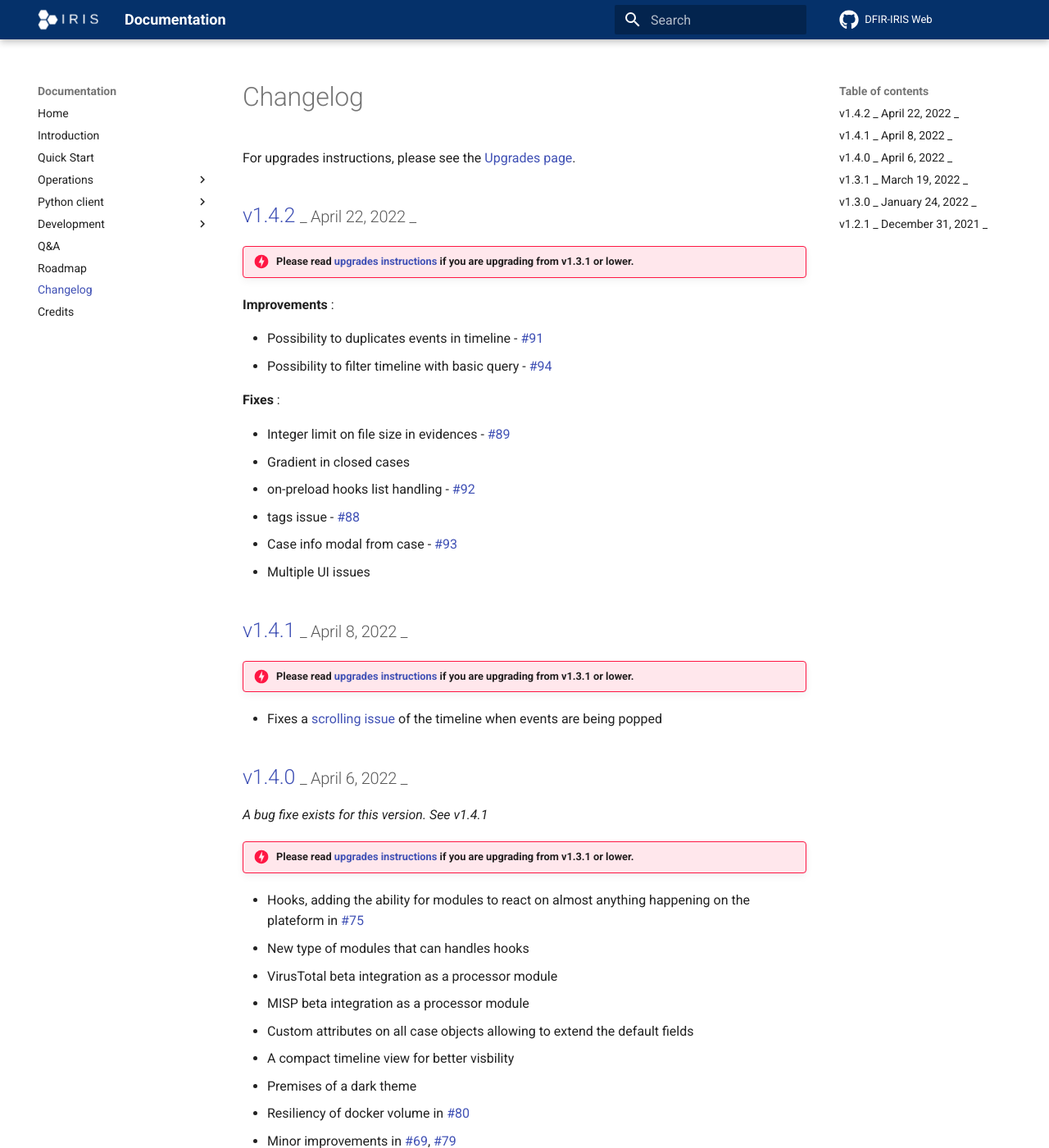
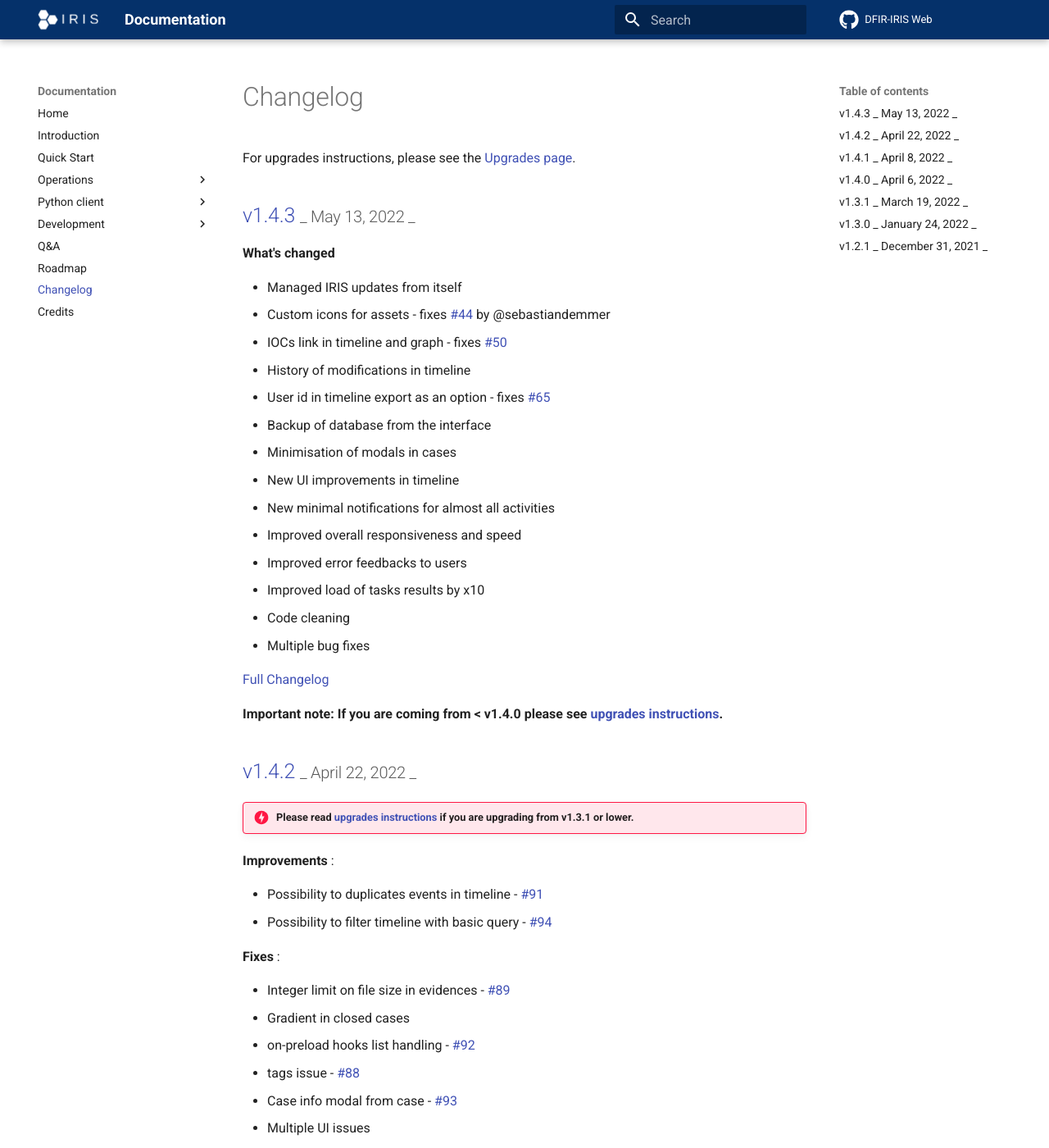
Before and after one commit to dfir-iris/dfir-iris.github.io, an MkDocs documentation site: the page built from docs/changelog.md, in a window 1280 px wide and 1400 px high. Shown: the whole window at 82% size. Built offline with MkDocs 1.6.1 and Material for MkDocs 9.7.7, drawn with Linux system fonts in a browser that asks for light colours; comment, search, counter and statistics services are not loaded; some of the changed text lies outside the part shown.

Commit message:
[ADD] Changelog for 1.4.3

```diff
--- a/docs/changelog.md
+++ b/docs/changelog.md
@@ -1,6 +1,29 @@
 # Changelog
 
 For upgrades instructions, please see the [Upgrades page](/operations/upgrades).
+
+## [v1.4.3](https://github.com/dfir-iris/iris-web/releases/tag/v1.4.3) <small>_ May 13, 2022 _</small>
+
+**What's changed**
+
+- Managed IRIS updates from itself
+- Custom icons for assets - fixes [#44](https://github.com/dfir-iris/iris-web/issues/44) by @sebastiandemmer
+- IOCs link in timeline and graph - fixes [#50](https://github.com/dfir-iris/iris-web/issues/50)
+- History of modifications in timeline
+- User id in timeline export as an option - fixes [#65](https://github.com/dfir-iris/iris-web/issues/65)
+- Backup of database from the interface
+- Minimisation of modals in cases
+- New UI improvements in timeline
+- New minimal notifications for almost all activities
+- Improved overall responsiveness and speed
+- Improved error feedbacks to users
+- Improved load of tasks results by x10
+- Code cleaning
+- Multiple bug fixes
+
+[Full Changelog](https://github.com/dfir-iris/iris-web/compare/v1.4.2...v1.4.3)
+
+**Important note: If you are coming from < v1.4.0 please see [upgrades instructions](https://dfir-iris.github.io/operations/upgrades/).**
 
 ## [v1.4.2](https://github.com/dfir-iris/iris-web/releases/tag/v1.4.2) <small>_ April 22, 2022 _</small>
 !!! danger "Please read [upgrades instructions](https://dfir-iris.github.io/operations/upgrades/#v142) if you are upgrading from v1.3.1 or lower."
@@ -26,7 +49,7 @@
 * Fixes a [scrolling issue](https://github.com/dfir-iris/iris-web/pull/86) of the timeline when events are being popped
 
 ## [v1.4.0](https://github.com/dfir-iris/iris-web/releases/tag/v1.4.0) <small>_ April 6, 2022 _</small>
-*A bug fixe exists for this version. See v1.4.1*
+*A bug fixe exists for this version. See v1.4.3*
 
 !!! danger "Please read [upgrades instructions](https://dfir-iris.github.io/operations/upgrades/#v141) if you are upgrading from v1.3.1 or lower."
 
```
